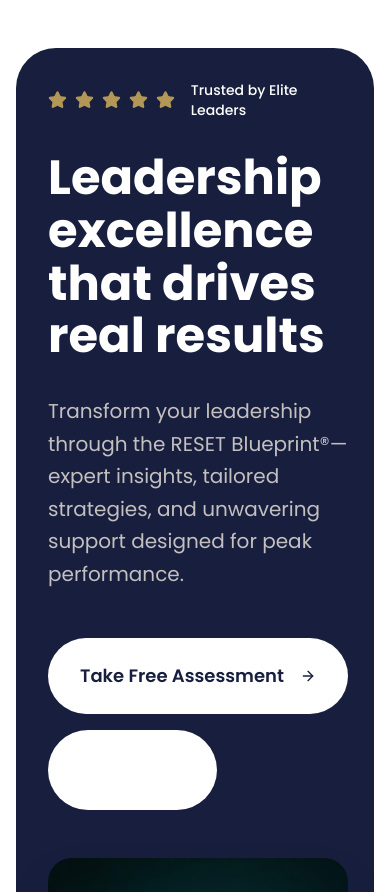
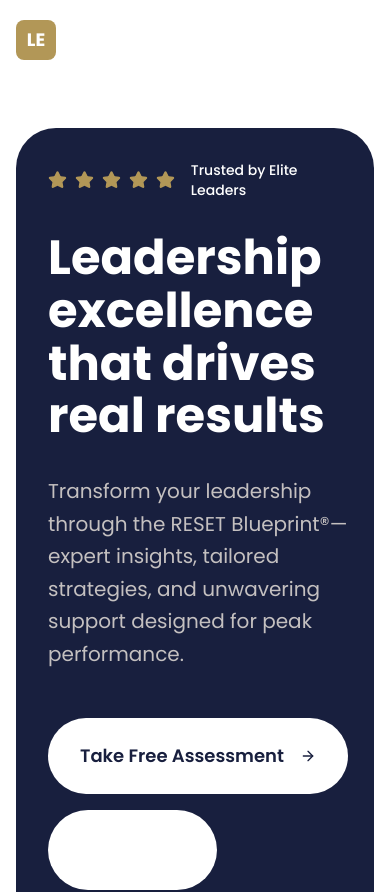
Before and after one commit to Outstandr/leadersperformance, a React (Vite) app: page / in a window 390 px wide. Shown: the top 892 px of the page. Built offline with nearby package versions, Linux system fonts and the light colour scheme; the HTML template or start-up script is replaced by a standard one.

Commit message:
Add navigation to sections

```diff
--- a/src/components/AssessmentCTASection.tsx
+++ b/src/components/AssessmentCTASection.tsx
@@ -9,7 +9,7 @@ export const AssessmentCTASection = () => {
   ];
 
   return (
-    <section className="py-20 lg:py-32 bg-lioner-blue">
+    <section id="assessment" className="py-20 lg:py-32 bg-lioner-blue">
       <div className="container mx-auto px-4">
         <div className="max-w-5xl mx-auto">
           <div className="bg-white/5 backdrop-blur-sm rounded-3xl p-8 lg:p-16 border border-white/10">
--- a/src/components/AuthoritySection.tsx
+++ b/src/components/AuthoritySection.tsx
@@ -12,7 +12,7 @@ export const AuthoritySection = () => {
   ];
 
   return (
-    <section className="py-20 lg:py-32 bg-muted/30">
+    <section id="about" className="py-20 lg:py-32 bg-muted/30">
       <div className="container mx-auto px-4">
         <div className="max-w-7xl mx-auto">
           {/* Section Label */}
--- a/src/components/ComparisonSection.tsx
+++ b/src/components/ComparisonSection.tsx
@@ -26,7 +26,7 @@ export const ComparisonSection = () => {
   ];
 
   return (
-    <section className="py-20 lg:py-32 bg-background">
+    <section id="comparison" className="py-20 lg:py-32 bg-background">
       <div className="container mx-auto px-4">
         <div className="max-w-6xl mx-auto">
           {/* Section Header */}
--- a/src/components/EcosystemSection.tsx
+++ b/src/components/EcosystemSection.tsx
@@ -34,7 +34,7 @@ export const EcosystemSection = () => {
   ];
 
   return (
-    <section className="py-20 lg:py-32 bg-background">
+    <section id="programs" className="py-20 lg:py-32 bg-background">
       <div className="container mx-auto px-4">
         <div className="max-w-7xl mx-auto">
           {/* Section Header */}
--- a/src/components/HeroSection.tsx
+++ b/src/components/HeroSection.tsx
@@ -4,7 +4,7 @@ import heroImage from "@/assets/lionel-hero.jpg";
 
 export const HeroSection = () => {
   return (
-    <section className="py-12 lg:py-20 bg-background">
+    <section id="hero" className="pt-32 pb-12 lg:pt-40 lg:pb-20 bg-background">
       <div className="container mx-auto px-4 max-w-7xl">
         <div className="bg-lioner-blue rounded-[2.5rem] overflow-hidden p-8 lg:p-16">
           <div className="grid lg:grid-cols-2 gap-12 items-center">
--- /dev/null
+++ b/src/components/Navigation.tsx
@@ -0,0 +1,143 @@
+import { useState, useEffect } from "react";
+import { Button } from "@/components/ui/button";
+import { Menu, X } from "lucide-react";
+
+export const Navigation = () => {
+  const [isScrolled, setIsScrolled] = useState(false);
+  const [isMobileMenuOpen, setIsMobileMenuOpen] = useState(false);
+
+  const navItems = [
+    { label: "Home", href: "#hero" },
+    { label: "Why Us", href: "#comparison" },
+    { label: "RESET Method", href: "#reset" },
+    { label: "About", href: "#about" },
+    { label: "Pillars", href: "#pillars" },
+    { label: "Testimonials", href: "#testimonials" },
+    { label: "Programs", href: "#programs" }
+  ];
+
+  useEffect(() => {
+    const handleScroll = () => {
+      setIsScrolled(window.scrollY > 20);
+    };
+    window.addEventListener("scroll", handleScroll);
+    return () => window.removeEventListener("scroll", handleScroll);
+  }, []);
+
+  const scrollToSection = (href: string) => {
+    const element = document.querySelector(href);
+    if (element) {
+      element.scrollIntoView({ behavior: "smooth", block: "start" });
+      setIsMobileMenuOpen(false);
+    }
+  };
+
+  return (
+    <nav
+      className={`fixed top-0 left-0 right-0 z-50 transition-all duration-300 ${
+        isScrolled
+          ? "bg-white/95 backdrop-blur-md shadow-lg"
+          : "bg-transparent"
+      }`}
+    >
+      <div className="container mx-auto px-4">
+        <div className="flex items-center justify-between h-20">
+          {/* Logo */}
+          <a
+            href="#hero"
+            onClick={(e) => {
+              e.preventDefault();
+              scrollToSection("#hero");
+            }}
+            className="flex items-center space-x-2"
+          >
+            <div className="w-10 h-10 bg-lioner-gold rounded-lg flex items-center justify-center">
+              <span className="text-white font-bold text-lg">LE</span>
+            </div>
+            <span
+              className={`font-bold text-xl transition-colors ${
+                isScrolled ? "text-lioner-blue" : "text-white"
+              }`}
+            >
+              Leaders Performance
+            </span>
+          </a>
+
+          {/* Desktop Navigation */}
+          <div className="hidden lg:flex items-center space-x-1">
+            {navItems.map((item) => (
+              <a
+                key={item.href}
+                href={item.href}
+                onClick={(e) => {
+                  e.preventDefault();
+                  scrollToSection(item.href);
+                }}
+                className={`px-4 py-2 rounded-full font-medium transition-colors ${
+                  isScrolled
+                    ? "text-muted-foreground hover:text-lioner-blue hover:bg-muted"
+                    : "text-white/90 hover:text-white hover:bg-white/10"
+                }`}
+              >
+                {item.label}
+              </a>
+            ))}
+            <Button
+              onClick={() => scrollToSection("#assessment")}
+              className="ml-4 bg-lioner-gold hover:bg-lioner-gold/90 text-white rounded-full px-6"
+            >
+              Free Assessment
+            </Button>
+          </div>
+
+          {/* Mobile Menu Button */}
+          <button
+            onClick={() => setIsMobileMenuOpen(!isMobileMenuOpen)}
+            className={`lg:hidden p-2 rounded-lg transition-colors ${
+              isScrolled
+                ? "text-lioner-blue hover:bg-muted"
+                : "text-white hover:bg-white/10"
+            }`}
+          >
+            {isMobileMenuOpen ? (
+              <X className="w-6 h-6" />
+            ) : (
+              <Menu className="w-6 h-6" />
+            )}
+          </button>
+        </div>
+
+        {/* Mobile Menu */}
+        {isMobileMenuOpen && (
+          <div className="lg:hidden py-4 border-t border-border/10">
+            <div className="flex flex-col space-y-2">
+              {navItems.map((item) => (
+                <a
+                  key={item.href}
+                  href={item.href}
+                  onClick={(e) => {
+                    e.preventDefault();
+                    scrollToSection(item.href);
+                  }}
+                  className={`px-4 py-3 rounded-lg font-medium transition-colors ${
+                    isScrolled
+                      ? "text-muted-foreground hover:text-lioner-blue hover:bg-muted"
+                      : "text-white/90 hover:text-white hover:bg-white/10"
+                  }`}
+                >
+                  {item.label}
+                </a>
+              ))}
+              <Button
+                onClick={() => scrollToSection("#assessment")}
+                className="mx-4 bg-lioner-gold hover:bg-lioner-gold/90 text-white rounded-full"
+              >
+                Free Assessment
+              </Button>
+            </div>
+          </div>
+        )}
+      </div>
+    </nav>
+  );
+};
--- a/src/components/ResetMethodSection.tsx
+++ b/src/components/ResetMethodSection.tsx
@@ -35,7 +35,7 @@ export const ResetMethodSection = () => {
   ];
 
   return (
-    <section className="py-20 lg:py-32 bg-muted/30">
+    <section id="reset" className="py-20 lg:py-32 bg-muted/30">
       <div className="container mx-auto px-4">
         <div className="max-w-7xl mx-auto">
           {/* Section Header */}
--- a/src/components/SocialProofSection.tsx
+++ b/src/components/SocialProofSection.tsx
@@ -24,7 +24,7 @@ export const SocialProofSection = () => {
   ];
 
   return (
-    <section className="py-20 lg:py-32 bg-muted/30">
+    <section id="testimonials" className="py-20 lg:py-32 bg-muted/30">
       <div className="container mx-auto px-4">
         <div className="max-w-7xl mx-auto">
           {/* Section Header */}
--- a/src/components/ThreePillarsSection.tsx
+++ b/src/components/ThreePillarsSection.tsx
@@ -52,7 +52,7 @@ export const ThreePillarsSection = () => {
   ];
 
   return (
-    <section className="py-20 lg:py-32 bg-background">
+    <section id="pillars" className="py-20 lg:py-32 bg-background">
       <div className="container mx-auto px-4">
         <div className="max-w-7xl mx-auto">
           {/* Section Header */}
--- a/src/pages/Index.tsx
+++ b/src/pages/Index.tsx
@@ -1,3 +1,4 @@
+import { Navigation } from "@/components/Navigation";
 import { HeroSection } from "@/components/HeroSection";
 import { ComparisonSection } from "@/components/ComparisonSection";
 import { AuthoritySection } from "@/components/AuthoritySection";
@@ -10,7 +11,9 @@ import { FinalCTASection } from "@/components/FinalCTASection";
 
 const Index = () => {
   return (
-    <main className="min-h-screen">
+    <>
+      <Navigation />
+      <main className="min-h-screen">
       <HeroSection />
       <ComparisonSection />
       <ResetMethodSection />
@@ -21,6 +24,7 @@ const Index = () => {
       <EcosystemSection />
       <FinalCTASection />
     </main>
+    </>
   );
 };
 
```
